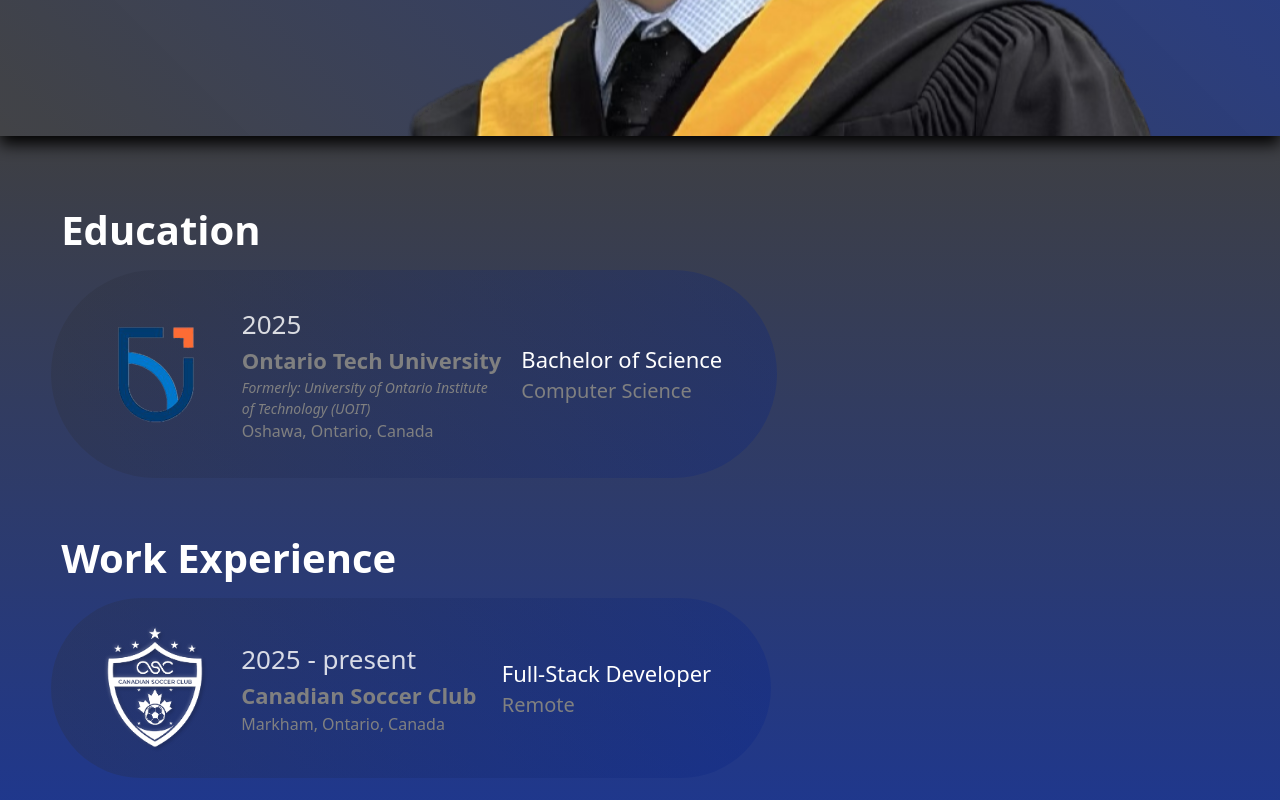
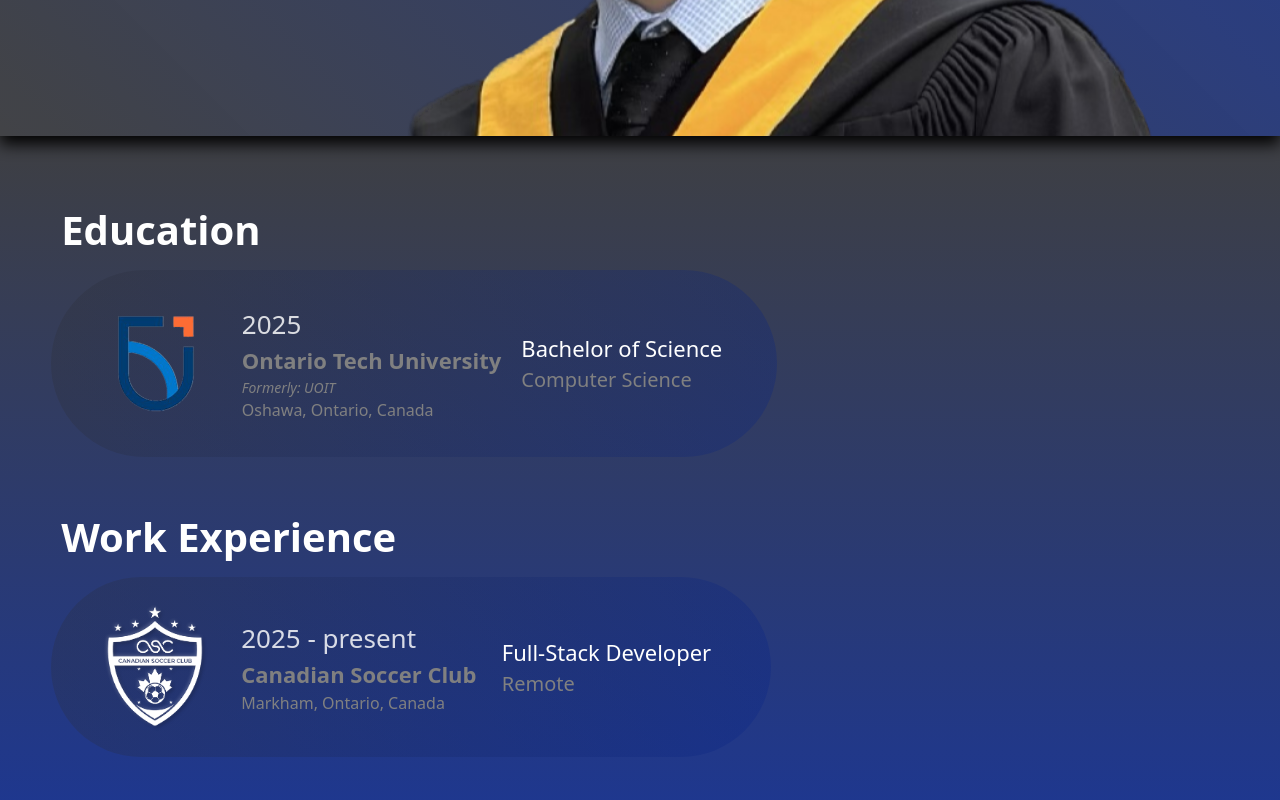
Before and after one commit to anthony9105/Portfolio-Website, a React (Vite) app: page / in a window 1280 px wide. Shown: the part 640-1440 px from the top of the page. Built offline with nearby package versions, Linux system fonts and the light colour scheme.

Commit message:
modified files to utilize reusable props and also modified some of the file structure

```diff
--- a/src/App.tsx
+++ b/src/App.tsx
@@ -2,7 +2,7 @@ import { useState } from 'react';
 import './App.css';
 import MyNavbar from './components/MyNavbar';
 import ShrinkingHero from './components/ShrinkingHero';
-import Resume from './components/Resume';
+import Resume from './components/resume/Resume';
 
 function App() {
   const [count, setCount] = useState(0);
--- a/src/components/Resume.tsx
+++ /dev/null
@@ -1,71 +0,0 @@
-import './Resume.css';
-import otuLogo from '../assets/Otu-logo6.png';
-import cscLogo from '../assets/CSC-logo.png';
-
-export default function Resume() {
-    return (
-        <div className='background'>
-
-            <div className='education-entry-wrapper'>
-                {/* Education/degree */}
-                <div className="education-title-text">Education</div>
-
-                <div className='education-entry-wrap'>
-                    {/* Education entry */}
-                    <div className='education-entry'>
-
-                        <a href='https://ontariotechu.ca/' target='_blank' className='img-container'>
-                            <img className='education-entry-logo' src={otuLogo} alt='Ontario Tech University'></img>
-                        </a>
-
-                        <div className='education-right-group'>
-                            <div className='education-school-year-column'>
-                                <div className='education-entry-year'>2025</div>
-                                <div className='education-entry-school'>Ontario Tech University</div>
-                                <div className='education-entry-school-sec'>Formerly: University of Ontario Institute of Technology (UOIT)</div>
-                                <div className='education-entry-school-location'>Oshawa, Ontario, Canada</div>
-                            </div>
-
-                            <div className='education-name-column'>
-                                <div className='education-degree-name'>Bachelor of Science</div>
-                                <div className='education-achievement-name'>Computer Science</div>
-                            </div>
-                        </div>
-
-                    </div>
-                </div>
-            </div>
-
-
-            <div className='education-entry-wrapper'>
-                {/* Work experience */}
-                <div className="education-title-text">Work Experience</div>
-
-                <div className='education-entry-wrap'>
-                    {/* Work experience entry */}
-                    <div className='education-entry'>
-
-                        <a href='https://www.canadiansoccerclub.com' target='_blank' className='img-container'>
-                            <img className='education-entry-logo' src={cscLogo} alt='Canadian Soccer Club'></img>
-                        </a>
-
-                        <div className='education-right-group'>
-                            <div className='education-school-year-column'>
-                                <div className='education-entry-year'>2025 - present</div>
-                                <div className='education-entry-school'>Canadian Soccer Club</div>
-                                <div className='education-entry-school-sec'></div>
-                                <div className='education-entry-school-location'>Markham, Ontario, Canada</div>
-                            </div>
-
-                            <div className='education-name-column'>
-                                <div className='education-degree-name'>Full-Stack Developer</div>
-                                <div className='education-achievement-name'>Remote</div>
-                            </div>
-                        </div>
-
-                    </div>
-                </div>
-            </div>
-        </div>
-    );
-}
--- a/src/components/Resume.css
+++ b/src/components/resume/Resume.css
@@ -121,3 +121,10 @@
 
     justify-content: flex-start;
 }
+
+hr {
+    border: none;
+    height: 10px;
+    color: white;
+    background-color: white;
+}
--- /dev/null
+++ b/src/components/resume/Resume.tsx
@@ -0,0 +1,78 @@
+import './Resume.css';
+import otuLogo from '../../assets/Otu-logo6.png';
+import cscLogo from '../../assets/CSC-logo.png';
+import ResumeEntry, { type ResumeEntryProps } from './ResumeEntry';
+import ResumeSection from './ResumeSection';
+
+
+const educationData: ResumeEntryProps[] = [
+    {
+        id: 1,
+
+        logo: otuLogo,
+        link: 'https://ontariotechu.net',
+        alt: 'Ontario Tech University',
+        dateTimeline: '2025',
+        primaryTitle: 'Ontario Tech University',
+        secondaryTitle: 'Formerly: UOIT',
+        location: 'Oshawa, Ontario, Canada',
+        rolePrimary: 'Bachelor of Science',
+        roleSecondary: 'Computer Science'
+    },
+];
+
+const workData: ResumeEntryProps[] = [
+    {
+        id: 2,
+
+        logo: cscLogo,
+        link: 'https://www.canadiansoccerclub.com',
+        alt: 'Canadian Soccer Club',
+        dateTimeline: '2025 - present',
+        primaryTitle: 'Canadian Soccer Club',
+        secondaryTitle: '',
+        location: 'Markham, Ontario, Canada',
+        rolePrimary: 'Full-Stack Developer',
+        roleSecondary: 'Remote'
+    },
+];
+
+
+export default function Resume() {
+    return (
+        <div className='background'>
+            {/* Manual way */}
+            {/* <ResumeSection title='Education'>
+                <ResumeEntry
+                    logo={otuLogo}
+                    link='https://ontariotechu.net'
+                    alt='Ontario Tech University'
+                    dateTimeline='2025'
+                    primaryTitle='Ontario Tech University'
+                    secondaryTitle='Formerly: University of Ontario Institute of Technology (UOIT)'
+                    location='Oshawa, Ontario, Canada'
+                    rolePrimary='Bachelor of Science'
+                    roleSecondary='Computer Science'
+                />
+            </ResumeSection> */}
+
+            <ResumeSection title='Education'>
+                {educationData.map((entry) => (
+                    <ResumeEntry
+                        key={entry.id}
+                        {...entry} // equivalent to typing out logo =.... link=... etc
+                    />
+                ))}
+            </ResumeSection>
+
+            <ResumeSection title='Work Experience'>
+                {workData.map((entry) => (
+                    <ResumeEntry
+                        key={entry.id}
+                        {...entry}
+                    />
+                ))}
+            </ResumeSection>
+        </div>
+    );
+}
--- /dev/null
+++ b/src/components/resume/ResumeEntry.tsx
@@ -0,0 +1,67 @@
+export type ResumeEntryProps = {
+    id: number,
+
+    logo: string;
+    link: string;
+    alt: string;
+    dateTimeline: string;
+    primaryTitle: string;
+    secondaryTitle: string;
+    location: string;
+    rolePrimary: string;
+    roleSecondary: string;
+};
+
+export default function ResumeEntry({
+    logo,
+    link,
+    alt,
+    dateTimeline,
+    primaryTitle,
+    secondaryTitle,
+    location,
+    rolePrimary,
+    roleSecondary
+}: ResumeEntryProps) {
+    return (
+        <div className='education-entry'>
+            <a href={link} target='_blank' className='img-container' rel="noopener noreferrer">
+                <img
+                    className='education-entry-logo'
+                    src={logo}
+                    alt={alt}
+                />
+            </a>
+
+            <div className='education-right-group'>
+                <div className='education-school-year-column'>
+                    <div className='education-entry-year'>
+                        {dateTimeline}
+                    </div>
+
+                    <div className='education-entry-school'>
+                        {primaryTitle}
+                    </div>
+
+                    <div className='education-entry-school-sec'>
+                        {secondaryTitle}
+                    </div>
+
+                    <div className='education-entry-school-location'>
+                        {location}
+                    </div>
+                </div>
+
+                <div className='education-name-column'>
+                    <div className='education-degree-name'>
+                        {rolePrimary}
+                    </div>
+
+                    <div className='education-achievement-name'>
+                        {roleSecondary}
+                    </div>
+                </div>
+            </div>
+        </div>
+    );
+}
--- /dev/null
+++ b/src/components/resume/ResumeSection.tsx
@@ -0,0 +1,21 @@
+type ResumeSectionProps = {
+    title: string;
+    children: React.ReactNode;
+};
+
+export default function ResumeSection({
+    title,
+    children
+}: ResumeSectionProps) {
+    return (
+        <div className='education-entry-wrapper'>
+            <div className="education-title-text">
+                {title}
+            </div>
+
+            <div className='education-entry-wrap'>
+                {children}
+            </div>
+        </div>
+    );
+}
```
